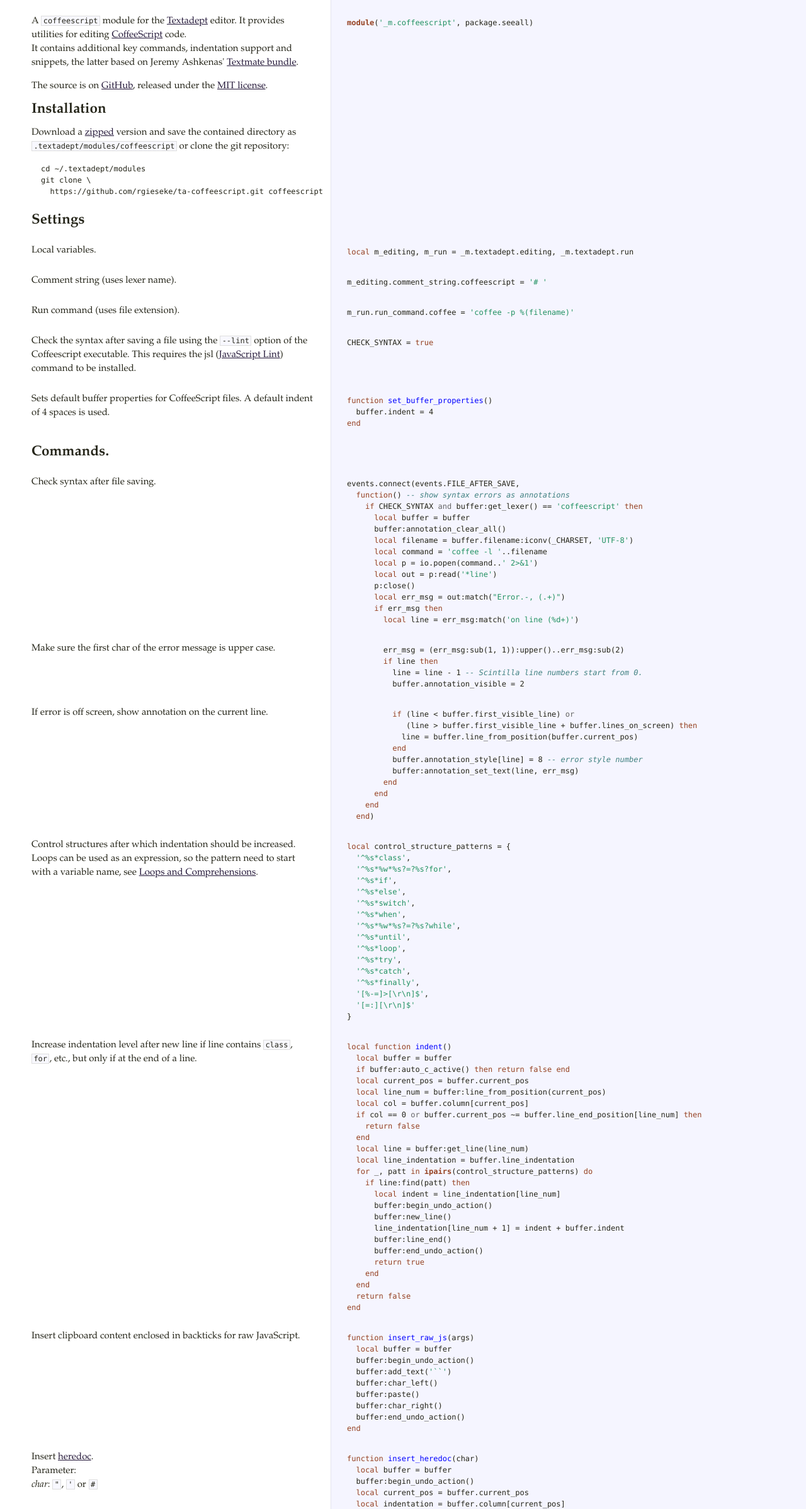
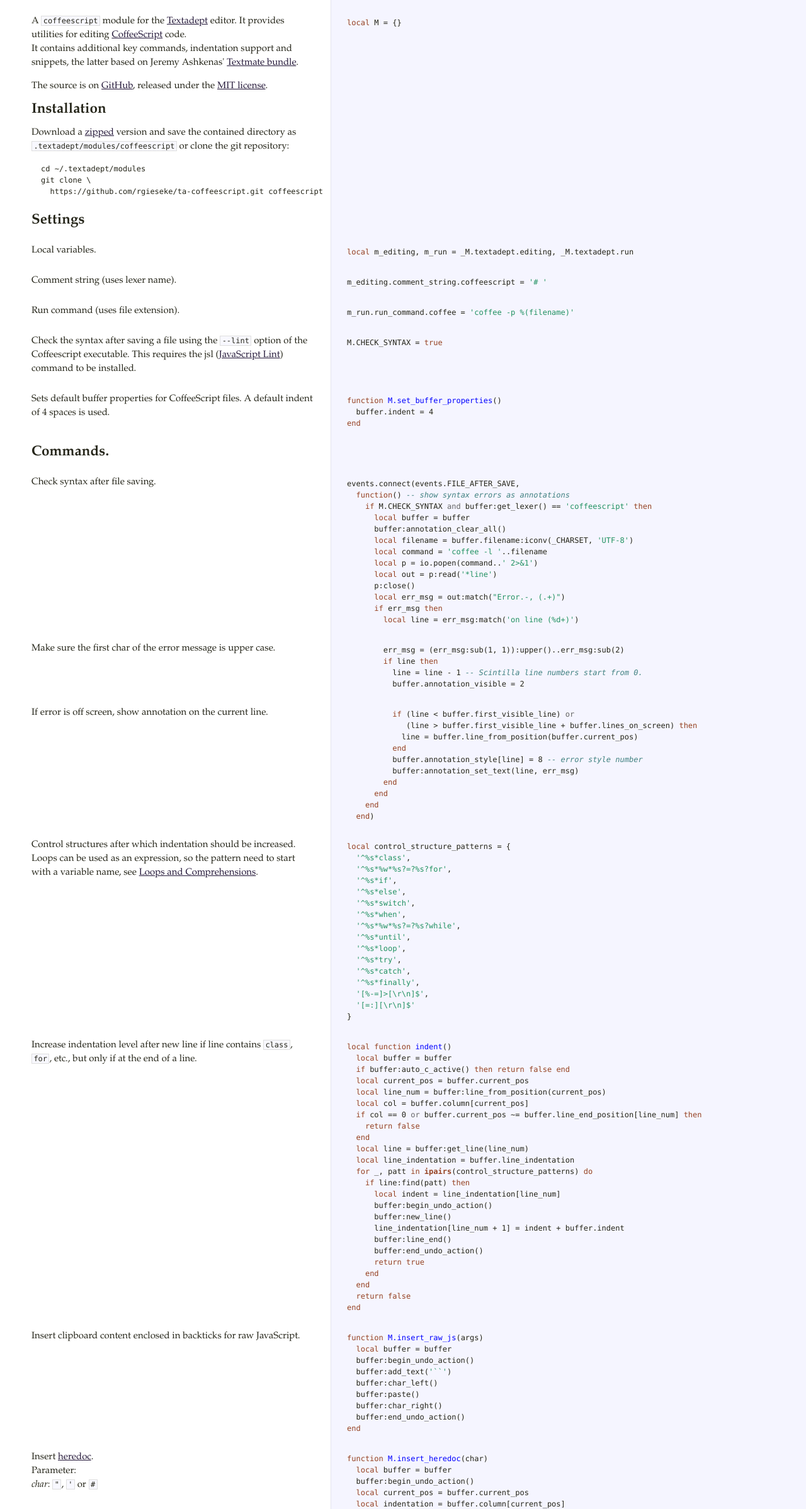
Before and after one commit to rgieseke/ta-coffeescript, a plain HTML site: page docs/index.html in a window 1280 px wide. Shown: the part 159-2555 px from the top of the page at 63% size. Drawn offline with Linux system fonts and the light colour scheme.

Commit message:
Update docs.

```diff
--- a/docs/index.html
+++ b/docs/index.html
@@ -71,7 +71,7 @@ git clone \
 </td>
 <td class="code">
   <div class="highlight"><pre>
-<span class="nt">module</span>(<span class="s">'_m.coffeescript'</span>, package.seeall)
+<span class="k">local</span> M = {}
 </pre></div>
 </td>
 </tr><tr id="section-3">
@@ -99,7 +99,7 @@ git clone \
 
 </td>
 <td class="code">
-  <div class="highlight"><pre><span class="k">local</span> m_editing, m_run = _m.textadept.editing, _m.textadept.run
+  <div class="highlight"><pre><span class="k">local</span> m_editing, m_run = _M.textadept.editing, _M.textadept.run
 </pre></div>
 </td>
 </tr><tr id="section-5">
@@ -144,7 +144,7 @@ to be installed.</p>
 
 </td>
 <td class="code">
-  <div class="highlight"><pre>CHECK_SYNTAX = <span class="k">true</span>
+  <div class="highlight"><pre>M.CHECK_SYNTAX = <span class="k">true</span>
 </pre></div>
 </td>
 </tr><tr id="section-8">
@@ -159,7 +159,7 @@ to be installed.</p>
 
 </td>
 <td class="code">
-  <div class="highlight"><pre><span class="k">function</span> <span class="nf">set_buffer_properties</span>()
+  <div class="highlight"><pre><span class="k">function</span> <span class="nf">M.set_buffer_properties</span>()
   buffer.indent = 4
 <span class="k">end</span>
 </pre></div>
@@ -191,7 +191,7 @@ to be installed.</p>
 <td class="code">
   <div class="highlight"><pre>events.connect(events.FILE_AFTER_SAVE,
   <span class="k">function</span>() <span class="c">-- show syntax errors as annotations
-</span>    <span class="k">if</span> CHECK_SYNTAX <span class="o">and</span> buffer:get_lexer() == <span class="s">'coffeescript'</span> <span class="k">then</span>
+</span>    <span class="k">if</span> M.CHECK_SYNTAX <span class="o">and</span> buffer:get_lexer() == <span class="s">'coffeescript'</span> <span class="k">then</span>
       <span class="k">local</span> buffer = buffer
       buffer:annotation_clear_all()
       <span class="k">local</span> filename = buffer.filename:iconv(_CHARSET, <span class="s">'UTF-8'</span>)
@@ -325,7 +325,7 @@ name, see
 
 </td>
 <td class="code">
-  <div class="highlight"><pre><span class="k">function</span> <span class="nf">insert_raw_js</span>(args)
+  <div class="highlight"><pre><span class="k">function</span> <span class="nf">M.insert_raw_js</span>(args)
   <span class="k">local</span> buffer = buffer
   buffer:begin_undo_action()
   buffer:add_text(<span class="s">'``'</span>)
@@ -349,7 +349,7 @@ Parameter:<br>
 
 </td>
 <td class="code">
-  <div class="highlight"><pre><span class="k">function</span> <span class="nf">insert_heredoc</span>(char)
+  <div class="highlight"><pre><span class="k">function</span> <span class="nf">M.insert_heredoc</span>(char)
   <span class="k">local</span> buffer = buffer
   buffer:begin_undo_action()
   <span class="k">local</span> current_pos = buffer.current_pos
@@ -387,7 +387,7 @@ On the Mac the <code>Command</code> key is used instead of <code>Alt</code>.</p>
 
 </td>
 <td class="code">
-  <div class="highlight"><pre>__G.keys.coffeescript = {
+  <div class="highlight"><pre>keys.coffeescript = {
 </pre></div>
 </td>
 </tr><tr id="section-19">
@@ -435,7 +435,7 @@ JavaScript: <code>Ctrl</code>+<code>J</code></p>
 
 </td>
 <td class="code">
-  <div class="highlight"><pre>  [<span class="o">not</span> OSX <span class="o">and</span> <span class="s">'ca"'</span> <span class="o">or</span> <span class="s">'cm"'</span>] = { insert_heredoc, <span class="s">'"'</span> },
+  <div class="highlight"><pre>  [<span class="o">not</span> OSX <span class="o">and</span> <span class="s">'ca"'</span> <span class="o">or</span> <span class="s">'cm"'</span>] = { M.insert_heredoc, <span class="s">'"'</span> },
 </pre></div>
 </td>
 </tr><tr id="section-22">
@@ -449,7 +449,7 @@ JavaScript: <code>Ctrl</code>+<code>J</code></p>
 
 </td>
 <td class="code">
-  <div class="highlight"><pre>  [<span class="o">not</span> OSX <span class="o">and</span> <span class="s">"ca'"</span> <span class="o">or</span> <span class="s">"cm'"</span>] = { insert_heredoc, <span class="s">"'"</span> },
+  <div class="highlight"><pre>  [<span class="o">not</span> OSX <span class="o">and</span> <span class="s">"ca'"</span> <span class="o">or</span> <span class="s">"cm'"</span>] = { M.insert_heredoc, <span class="s">"'"</span> },
 </pre></div>
 </td>
 </tr><tr id="section-23">
@@ -463,7 +463,7 @@ JavaScript: <code>Ctrl</code>+<code>J</code></p>
 
 </td>
 <td class="code">
-  <div class="highlight"><pre>  [<span class="s">'c#'</span>] = { insert_heredoc, <span class="s">'#'</span> },
+  <div class="highlight"><pre>  [<span class="s">'c#'</span>] = { M.insert_heredoc, <span class="s">'#'</span> },
 }
 </pre></div>
 </td>
@@ -492,8 +492,8 @@ JavaScript: <code>Ctrl</code>+<code>J</code></p>
 
 </td>
 <td class="code">
-  <div class="highlight"><pre><span class="k">if</span> <span class="nt">type</span>(_G.snippets) == <span class="s">'table'</span> <span class="k">then</span>
-  _G.snippets.coffeescript = {
+  <div class="highlight"><pre><span class="k">if</span> <span class="nt">type</span>(snippets) == <span class="s">'table'</span> <span class="k">then</span>
+  snippets.coffeescript = {
 </pre></div>
 </td>
 </tr><tr id="section-26">
@@ -756,6 +756,8 @@ catch &#37;2(error)
   <div class="highlight"><pre>  req = <span class="s">"require"</span>,
   }
 <span class="k">end</span>
+
+<span class="k">return</span> M
 </pre></div>
 </td>
 </tr></tbody>
```
